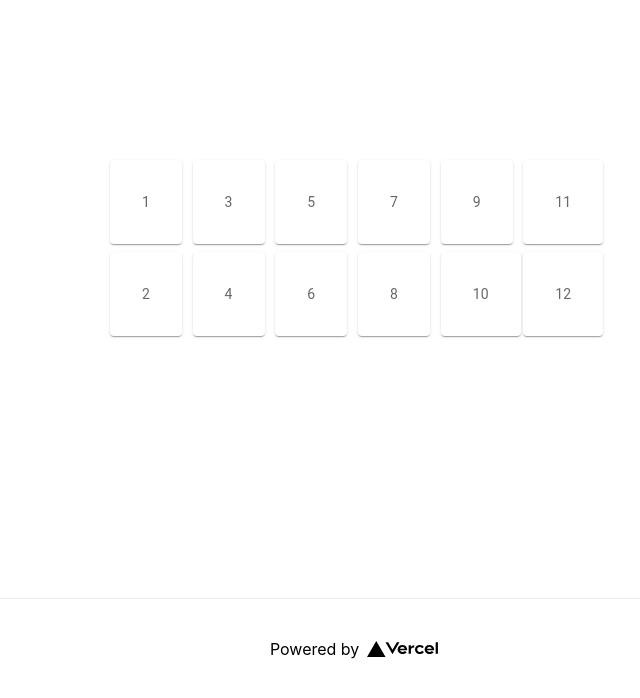
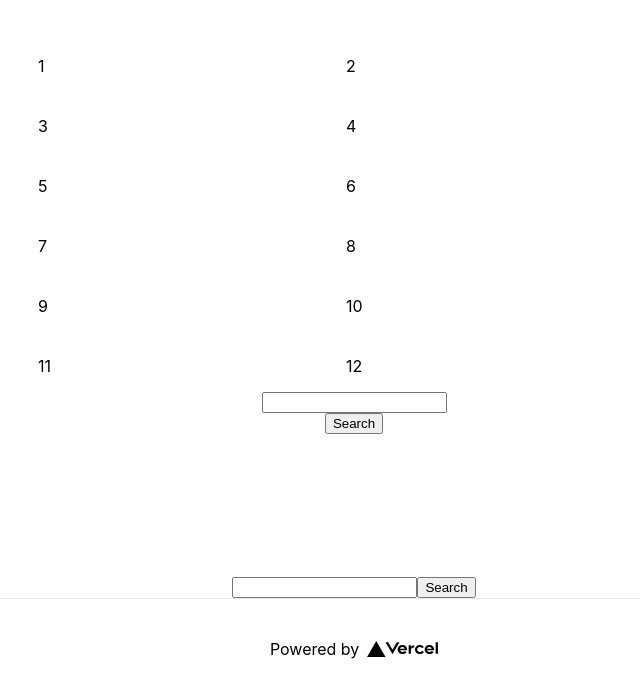
Before and after one commit to crabIsNotAvailable/SearchFunctionality, a Next.js app: page / in a window 1280 px wide. Shown: the part 102-800 px from the top of the page, without its empty margins (286-926 px from the left). Built offline with nearby package versions, Linux system fonts and the light colour scheme.

Commit message:
new commit

```diff
--- /dev/null
+++ b/pages/SearchFunctionality.js
@@ -0,0 +1,24 @@
+import { Grid2 } from "@mui/material";
+import * as React from 'react';
+import data from "/Users/marti/Documents/nextjs-mui-grid/nextjs-blog/pages/mockup_data.json";
+
+const arrayData = data
+
+function getArrayItem() {
+
+    arrayData.forEach((Kundegruppe) => {
+
+        console.log(Kundegruppe["Avdrag betalt"])
+    })
+}
+
+export default function DataTest() {
+    const stringifiedData = JSON.stringify(data, null, 2);
+
+    return (
+        <div>
+            <input class="hallo"></input>
+            <button onClick={getArrayItem}> Search</button>
+        </div>
+    );
+};
--- a/pages/index.js
+++ b/pages/index.js
@@ -5,17 +5,8 @@ import { styled } from '@mui/material/styles';
 import Box from '@mui/material/Box';
 import Paper from '@mui/material/Paper';
 import Grid2 from '@mui/material/Grid2';
+import DataTest from "./SearchFunctionality"
 
-const Item= styled(Paper)(({ theme }) => ({
-  backgroundColor: '#fff',
-  ...theme.typography.body2,
-  padding: theme.spacing(4),
-  textAlign: 'center',
-  color: theme.palette.text.secondary,
-  ...theme.applyStyles('dark', {
-    backgroundColor: '#1A2027',
-  }),
-}));
 
 
 export default function Home() {
@@ -29,36 +20,91 @@ export default function Home() {
       <main>
 
       <Box sx={{ width: '50%' }}>
-        <Grid2 container  spacing={1}>
-          <Grid2 container size={2}>
-            <Item>1</Item>
-            <Item>2</Item>
+        <Grid2 container spacing={1} >
+          <Grid2 container direction="row">
+            <div style={
+              {width: 300}
+            }>
+              <p>1</p>
+            </div>
+            <div style={
+              {width: 300}
+            }>
+              <p>2</p>
+            </div>
           </Grid2>
-          <Grid2 container size={2}>
-            <Item>3</Item>
-            <Item>4</Item>
+          <Grid2 container direction="row">
+          <div style={
+              {width: 300}
+            }>
+              <p>3</p>
+            </div>
+            <div style={
+              {width: 300}
+            }>
+              <p>4</p>
+            </div>
           </Grid2>
-          <Grid2 container size={2}>
-            <Item>5</Item>
-            <Item>6</Item>
+          <Grid2 container direction="row">
+          <div style={
+              {width: 300}
+            }>
+              <p>5</p>
+            </div>
+            <div style={
+              {width: 300}
+            }>
+              <p>6</p>
+            </div>
           </Grid2>
-          <Grid2 container size={2}>
-            <Item>7</Item>
-            <Item>8</Item>
+          <Grid2 container direction="row">
+          <div style={
+              {width: 300}
+            }>
+              <p>7</p>
+            </div>
+            <div style={
+              {width: 300}
+            }>
+              <p>8</p>
+            </div>
           </Grid2>
-          <Grid2 container size={2}>
-            <Item>9</Item>
-            <Item>10</Item>
+          <Grid2 container direction="row">
+          <div style={
+              {width: 300}
+            }>
+              <p>9</p>
+            </div>
+            <div style={
+              {width: 300}
+            }>
+              <p>10</p>
+            </div>
           </Grid2>
-          <Grid2 container size={2}>
-            <Item>11</Item>
-            <Item>12</Item>
+          <Grid2 container direction="row">
+          <div style={
+              {width: 300}
+            }>
+              <p>11</p>
+            </div>
+            <div style={
+              {width: 300}
+            }>
+              <p>12</p>
+            </div>
           </Grid2>
         </Grid2>
       </Box>
 
+
+      <input>
+      </input>
+      <button>
+        Search
+      </button>
       </main>
 
+      <DataTest></DataTest>
       <footer>
         <a
           href="https://vercel.com?utm_source=create-next-app&utm_medium=default-template&utm_campaign=create-next-app"
--- a/tsconfig.json
+++ b/tsconfig.json
@@ -22,7 +22,7 @@
     "next-env.d.ts",
     "**/*.ts",
     "**/*.tsx"
-  ],
+, "pages/SearchFunctionality.js"  ],
   "exclude": [
     "node_modules"
   ]
```
